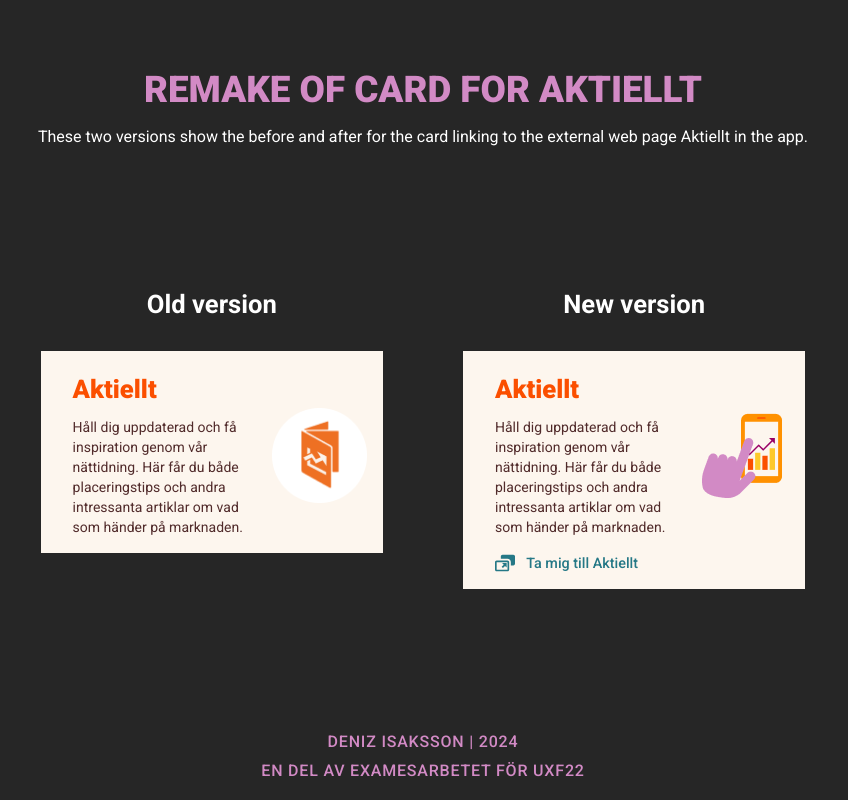
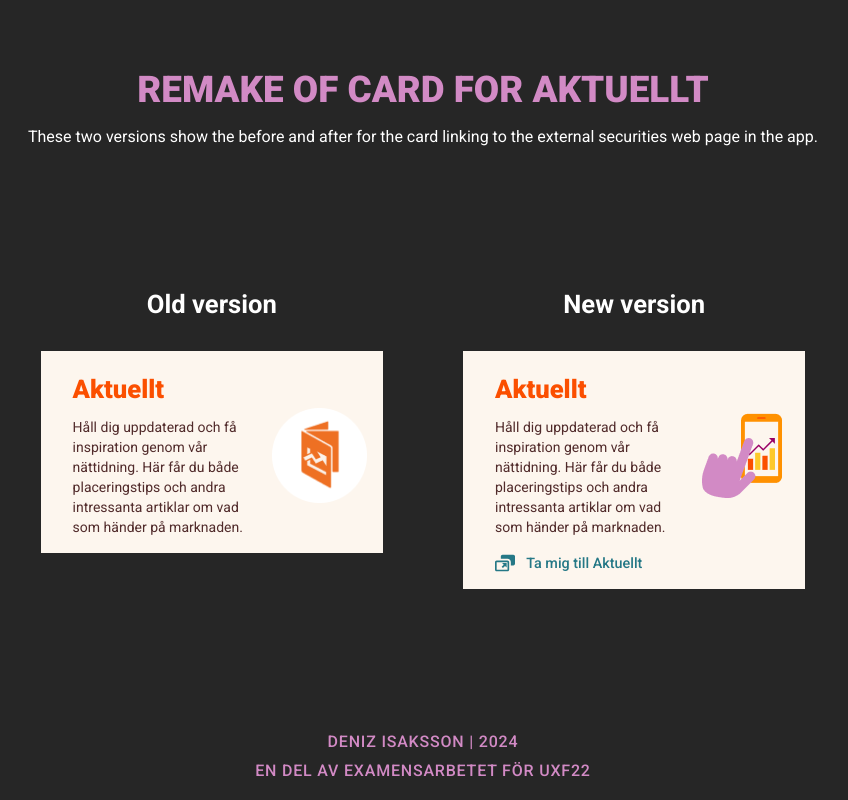
Before and after one commit to chascademy-deniz-aktas/examensarbete_utvecklingsdelen, a plain HTML site: page Examensarbete_utvecklingsdelen/index.html in a window 1280 px wide. Shown: the whole page, without its empty margins (217-1065 px from the left). Drawn offline with Linux system fonts and the light colour scheme.

Commit message:
Masking content.html

```diff
--- a/Examensarbete_utvecklingsdelen/index.html
+++ b/Examensarbete_utvecklingsdelen/index.html
@@ -13,13 +13,13 @@
     href="https://fonts.googleapis.com/css2?family=Roboto:ital,wght@0,100;0,300;0,400;0,500;0,700;0,900;1,100;1,300;1,400;1,500;1,700;1,900&display=swap"
     rel="stylesheet">
 
-  <title>Swedbank | Card for Aktiellt</title>
+  <title>Aktuellt | Card for the securities web page</title>
 </head>
 
 <body>
   <header>
-    <h1>Remake of card for Aktiellt</h1>
-    <p>These two versions show the before and after for the card linking to the external web page Aktiellt in the app.
+    <h1>Remake of card for Aktuellt</h1>
+    <p>These two versions show the before and after for the card linking to the external securities web page in the app.
     </p>
   </header>
 
@@ -34,9 +34,9 @@
         <div class="card">
           <div class="card-content">
             <div class="cardtext-area">
-              <h3 class="card-header">Aktiellt</h3>
-                <p class="card-paragraph">Håll dig uppdaterad och få inspiration genom vår nättidning. Här får du både
-                  placeringstips och andra intressanta artiklar om vad som händer på marknaden.</p>
+              <h3 class="card-header">Aktuellt</h3>
+              <p class="card-paragraph">Håll dig uppdaterad och få inspiration genom vår nättidning. Här får du både
+                placeringstips och andra intressanta artiklar om vad som händer på marknaden.</p>
             </div>
             <div class="card-image">
               <img src="img/Icon_old.png" alt="Illustration. Hand som klickar på mobiltelefon.">
@@ -52,9 +52,9 @@
         <div class="card">
           <div class="card-content">
             <div class="cardtext-area">
-              <h3 class="card-header">Aktiellt</h3>
-                <p class="card-paragraph">Håll dig uppdaterad och få inspiration genom vår nättidning. Här får du både
-                  placeringstips och andra intressanta artiklar om vad som händer på marknaden.</p>
+              <h3 class="card-header">Aktuellt</h3>
+              <p class="card-paragraph">Håll dig uppdaterad och få inspiration genom vår nättidning. Här får du både
+                placeringstips och andra intressanta artiklar om vad som händer på marknaden.</p>
             </div>
             <div class="card-image">
               <img src="img/Icon_New.png" alt="Illustration. Hand som klickar på mobiltelefon.">
@@ -63,7 +63,7 @@
           <div class="link-area">
             <img src="img/External Link.svg" alt="Ikon som visar att länken leder till en extern sida"
               class="link-icon">
-            <a href="https://www.swedbank-aktiellt.se/" class="card-link">Ta mig till Aktiellt</a>
+            <a href="https://www.swedbank-aktiellt.se/" class="card-link">Ta mig till Aktuellt</a>
           </div>
         </div>
       </section>
@@ -73,7 +73,7 @@
   <footer>
     <p>Deniz Isaksson | 2024</p>
     <br>
-    <p>En del av examesarbetet för UXF22</p>
+    <p>En del av examensarbetet för UXF22</p>
   </footer>
 </body>
 
```
